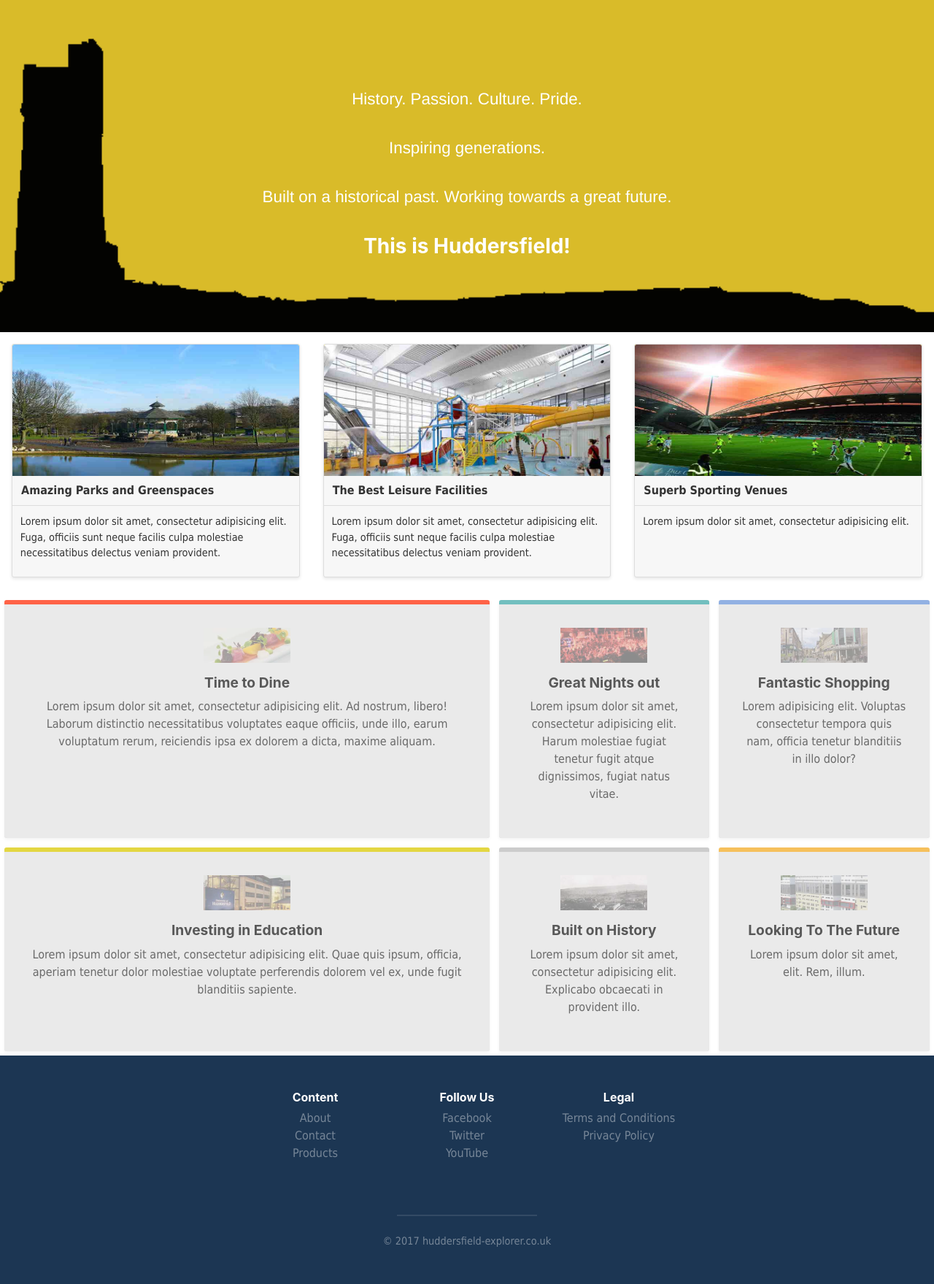
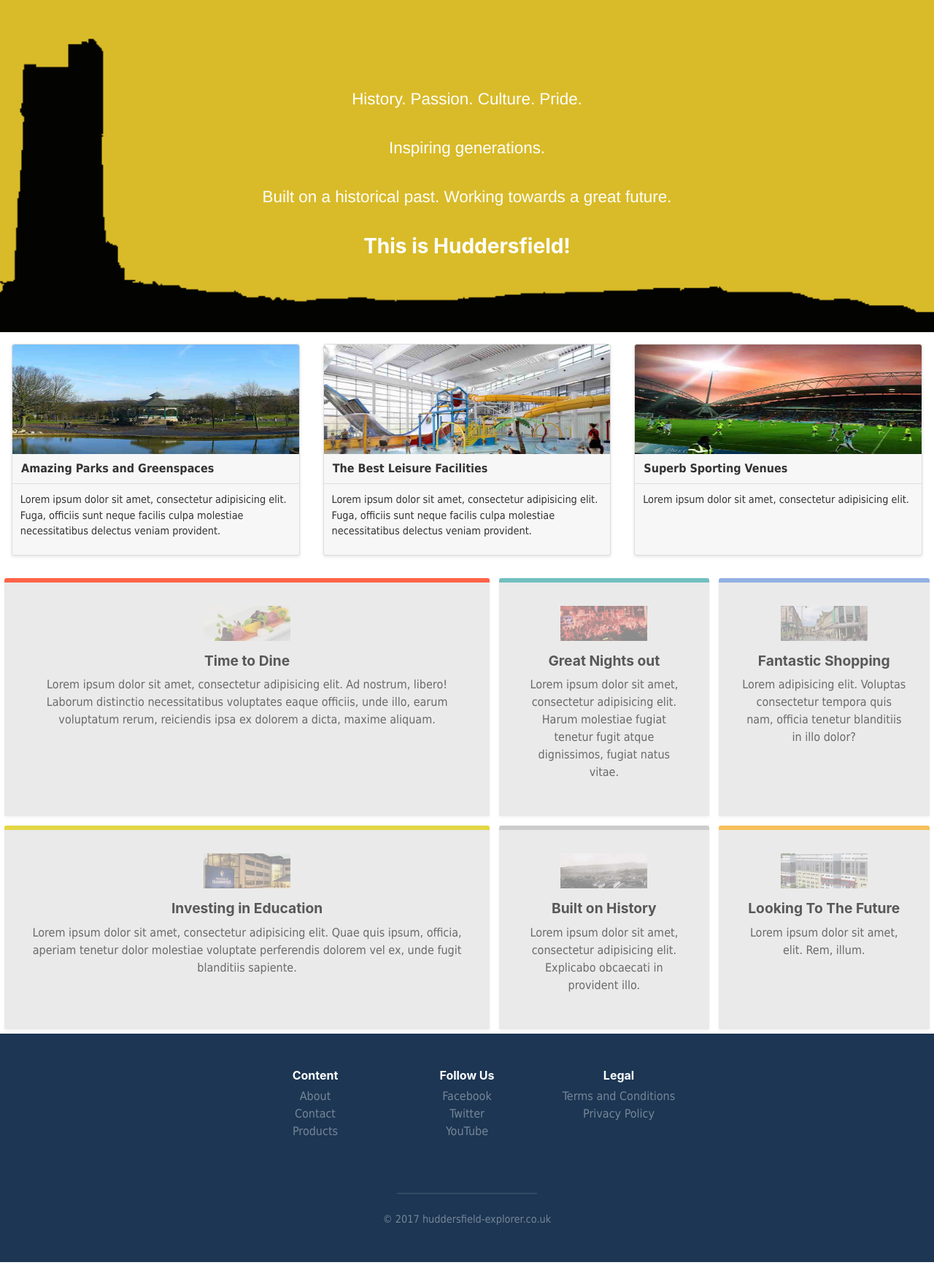
Before and after one commit to chipsandcurrysauce/chipsandcurrysauce.github.io, a Jekyll site: the page built from index.md, in a window 1280 px wide. Shown: the whole page at 73% size. Built offline with Jekyll 4.4.1, drawn with Linux system fonts in a browser that asks for light colours; after the commit the page ends 1729 px from its top, so only the background shows below that.

Commit message:
adjust image height

```diff
--- a/_sass/plugins/custom/cards/cards.scss
+++ b/_sass/plugins/custom/cards/cards.scss
@@ -35,8 +35,8 @@
 
   .card-image {
     background-color: $card-image-hover-color;
-    height: 180px;
-    max-height: 180px;
+    height: 150px;
+    max-height: 150px;
     overflow: hidden;
 
     img {
```
